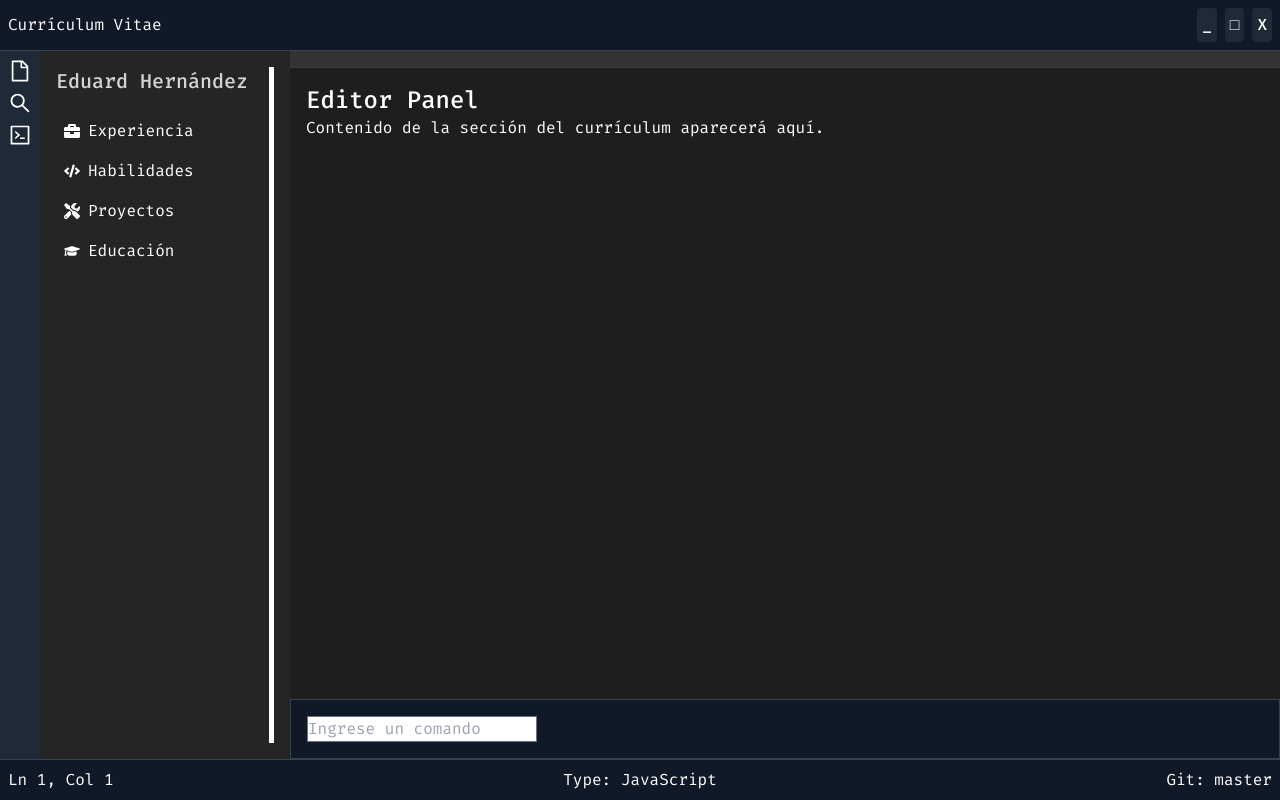
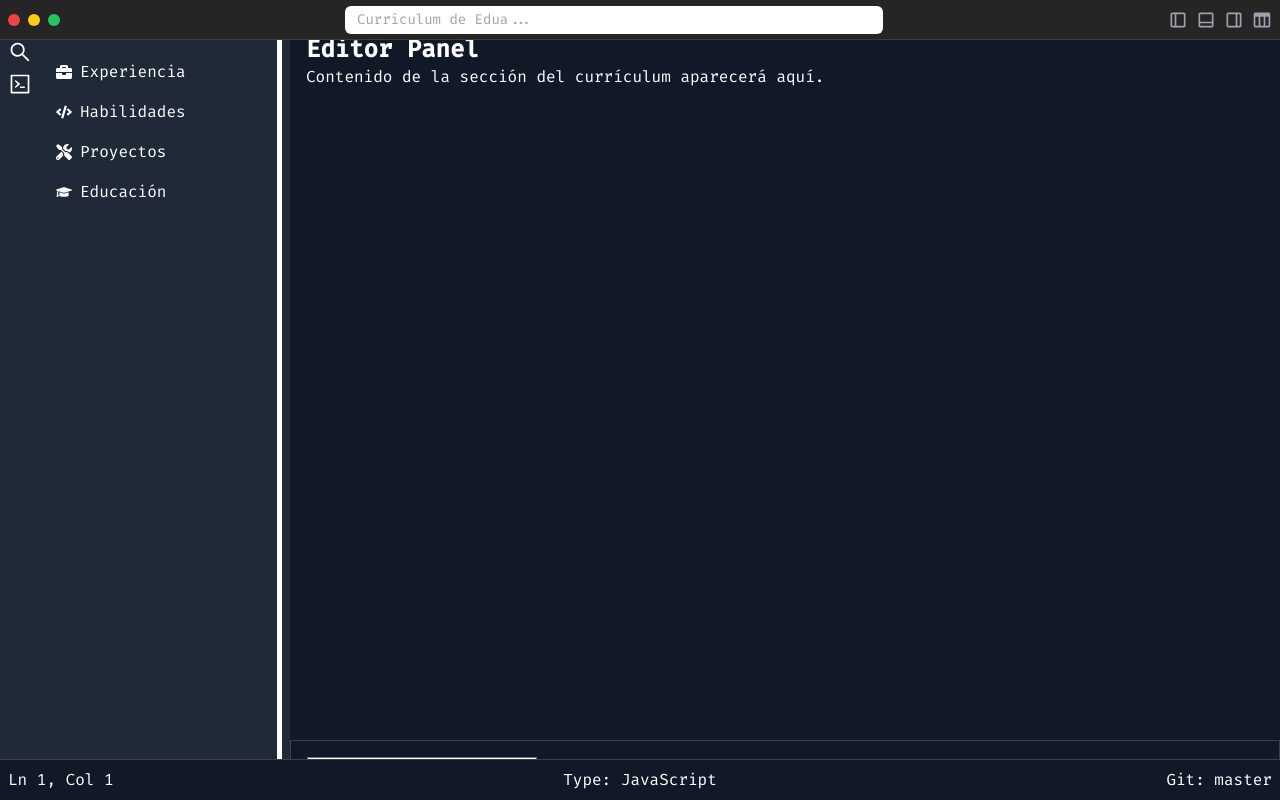
Before and after one commit to trosdesuru/resumee, a React (Vite) app in the folder project/: page / in a window 1280 px wide. Built offline with nearby package versions, Linux system fonts and the light colour scheme.

Commit message:
fixed scroll x & y, #cv

```diff
--- a/project/src/App.jsx
+++ b/project/src/App.jsx
@@ -1,6 +1,5 @@
 import React, { useState } from 'react'
 
-// import SearchBar from './components/SearchBar'
 import TopBar from './components/TopBar'
 import BottomBar from './components/BottomBar'
 import SidebarIcons from './components/SideBarIcons'
@@ -11,7 +10,6 @@ import Terminal from './components/Terminal'
 
 function App() {
   const [openTabs, setOpenTabs] = useState([])
-  const [searchResults, setSearchResults] = useState([])
 
   const openSection = (section) => {
     if (!openTabs.includes(section)) {
@@ -23,20 +21,14 @@ function App() {
     setOpenTabs(openTabs.filter(tab => tab !== section))
   }
 
-  // const handleSearch = (query) => {
-  //   const results = tabs.filter((tab) => tab.content.includes(query))
-  //   setSearchResults(results)
-  // }
-
   return (
-    <div className="app flex flex-col h-screen font-mono bg-gray-900 text-white" style={{ fontFamily: "'Fira Code', monospace" }}>
+    <div className="flex flex-col h-screen w-screen overflow-hidden font-mono bg-gray-900 text-white" style={{ fontFamily: "'Fira Code', monospace" }}>
       <TopBar />
-      {/* <SearchBar onSearch={handleSearch} /> */}
-      <div className="flex flex-1">
+      <div className="flex flex-1 overflow-hidden">
         <SidebarIcons />
         <SideBar openSection={openSection} />
 
-        <div className="flex flex-col flex-1">
+        <div className="flex flex-col flex-1 overflow-hidden">
           <TabBar openTabs={openTabs} closeTab={closeTab} />
           <EditorPanel openTabs={openTabs} />
           <Terminal />
--- a/project/src/components/BottomBar.jsx
+++ b/project/src/components/BottomBar.jsx
@@ -2,7 +2,7 @@ import React from 'react'
 
 const BottomBar = () => {
   return (
-    <div className="status-bar bg-gray-900 p-2 border-t border-gray-700 flex justify-between">
+    <div className="fixed bottom-0 w-full flex ml-0 mb-0 bg-gray-900 p-2 border-t border-gray-700 justify-between z-10">
       <div className="status-item text-white">Ln 1, Col 1</div>
       <div className="status-item text-white">Type: JavaScript</div>
       <div className="status-item text-white">Git: master</div>
--- a/project/src/components/EditorPanel.jsx
+++ b/project/src/components/EditorPanel.jsx
@@ -2,7 +2,7 @@ import React from 'react'
 
 function EditorPanel() {
     return (
-        <div className='editor-panel flex-1 p-4 bg-gray-900'>
+        <div className='flex-1 p-4 overflow-y-auto overflow-x-hidden bg-gray-900'>
             <h2 className="text-2xl font-semibold">Editor Panel</h2>
             <p>Contenido de la sección del currículum aparecerá aquí.</p>
         </div>
--- a/project/src/components/Searchbar.jsx
+++ b/project/src/components/Searchbar.jsx
@@ -5,20 +5,20 @@ const SearchBar = ({ onSearch }) => {
 
   const handleSearch = (event) => {
     event.preventDefault()
+
     onSearch(query)
     setQuery('')
   }
 
   return (
-    <form onSubmit={handleSearch} className="search-bar p-2">
+    <form onSubmit={handleSearch} className="flex items-center justify-center">
       <input
         type="text"
         value={query}
         onChange={(event) => setQuery(event.target.value)}
-        placeholder="Buscar..."
-        className="border border-gray-500 p-1"
+        placeholder="Currículum de Edua..."
+        className="w-2/4 bg-VSInput text-white text-sm px-3 py-1 rounded-md border-VSBorder"
       />
-      <button type="submit" className="ml-2 p-1 bg-blue-600 text-white">Buscar</button>
     </form>
   )
 }
--- a/project/src/components/SideBar.jsx
+++ b/project/src/components/SideBar.jsx
@@ -22,7 +22,7 @@ const Sidebar = ({ openSection }) => {
     }
 
     return (
-        <div style={{ width }} className="sidebar bg-gray-800 p-2 flex">
+        <div style={{ width }} className="flex p-2 bg-gray-800">
             <div className="flex-1">
                 <h2 className="text-xl font-bold mb-4 text-textPrimary">Eduard Hernández</h2>
                 <ul>
--- a/project/src/components/TopBar.jsx
+++ b/project/src/components/TopBar.jsx
@@ -1,13 +1,26 @@
 import React from 'react'
+import { BiDockLeft, BiDockBottom, BiDockRight, BiColumns } from 'react-icons/bi'
+import SearchBar from './Searchbar'
 
 const TopBar = () => {
   return (
-    <div className="top-bar bg-gray-900 p-2 flex items-center justify-between border-b border-gray-700">
-      <div className="title text-white">Currículum Vitae</div>
-      <div className="controls flex space-x-2">
-        <button className="bg-gray-800 p-1 rounded">_</button>
-        <button className="bg-gray-800 p-1 rounded">□</button>
-        <button className="bg-gray-800 p-1 rounded">X</button>
+    <div className='fixed top-0 w-full flex items-center h-10 justify-between bg-editor border-b border-border z-10'>
+
+      <div className='flex items-center space-x-2 ml-2'>
+        <button className='size-3 bg-red-500 rounded-full hover:bg-red-600 transition-all'></button>
+        <button className='size-3 bg-yellow-400 rounded-full hover:bg-yellow-600 transition-all'></button>
+        <button className='size-3 bg-green-500 rounded-full hover:bg-green-600 transition-all'></button>
+      </div>
+
+      <div className='flex-1 p-4'>
+        <SearchBar />
+      </div>
+
+      <div className='flex items-center space-x-2 mr-2'>
+        <button className='text-gray-400 hover:text-white transition-all'><BiDockLeft size={20} /></button>
+        <button className='text-gray-400 hover:text-white transition-all'><BiDockBottom size={20} /></button>
+        <button className='text-gray-400 hover:text-white transition-all'><BiDockRight size={20} /></button>
+        <button className='text-gray-400 hover:text-white transition-all'><BiColumns size={20} /></button>
       </div>
     </div>
   )
--- a/project/src/index.css
+++ b/project/src/index.css
@@ -2,83 +2,16 @@
 @tailwind components;
 @tailwind utilities;
 
-:root {
-  font-family: Inter, system-ui, Avenir, Helvetica, Arial, sans-serif;
-  line-height: 1.5;
-  font-weight: 400;
-  color-scheme: light dark;
-  color: rgba(255, 255, 255, 0.87);
-  background-color: #242424;
-  font-synthesis: none;
-  text-rendering: optimizeLegibility;
-  -webkit-font-smoothing: antialiased;
-  -moz-osx-font-smoothing: grayscale;
-}
-
-a {
-  font-weight: 500;
-  color: #646cff;
-  text-decoration: inherit;
-}
-
-a:hover {
-  color: #535bf2;
+html, body, #root {
+  margin: 0;
+  padding: 0;
+  height: 100%;
+  width: 100%;
+  overflow: hidden;
 }
 
 body {
   background-color: #1e1e1e;
   color: white;
   font-family: 'Fira Code', monospace;
-  margin: 0;
-  align-items: center;
-  min-width: none;
-  min-height: 100vh;
 }
-
-h1 {
-  font-size: 3.2em;
-  line-height: 1.1;
-}
-
-button {
-  border-radius: 8px;
-  border: 1px solid transparent;
-  padding: 0.6em 1.2em;
-  font-size: 1em;
-  font-weight: 500;
-  font-family: inherit;
-  background-color: #1a1a1a;
-  cursor: pointer;
-  transition: border-color 0.25s;
-}
-
-button:hover {
-  border-color: #d7bf24;
-}
-
-button:focus,
-button:focus-visible {
-  outline: 4px auto -webkit-focus-ring-color;
-}
-
-.app {
-  @apply flex flex-col h-screen;
-}
-
-.sidebar {
-  background-color: #252526;
-  color: white;
-  padding: 1rem;
-}
-
-.editor-panel {
-  background-color: #1e1e1e;
-  @apply flex-1 p-4;
-  color: white;
-}
-
-.resize-handle {
-  cursor: ew-resize;
-  width: 5px;
-  background-color: transparent;
-}
--- a/project/src/library/Div.jsx
+++ b/project/src/library/Div.jsx
@@ -0,0 +1,14 @@
+import React, { forwardRef } from 'react'
+
+const Div = forwardRef(({ children, classname = '' }, ref) => {
+    console.debug('Container -> call')
+
+    return (
+        <div ref={ref} classname={`flex gap-2 p-[0.5rem] ${classname}`}>
+            {children}
+        </div>
+    )
+})
+Div.displayName = 'Div'
+
+export default Div
```
Also changed, not shown: project/src/components/Card.jsx (added), project/src/library/OrderedList.jsx (added).
